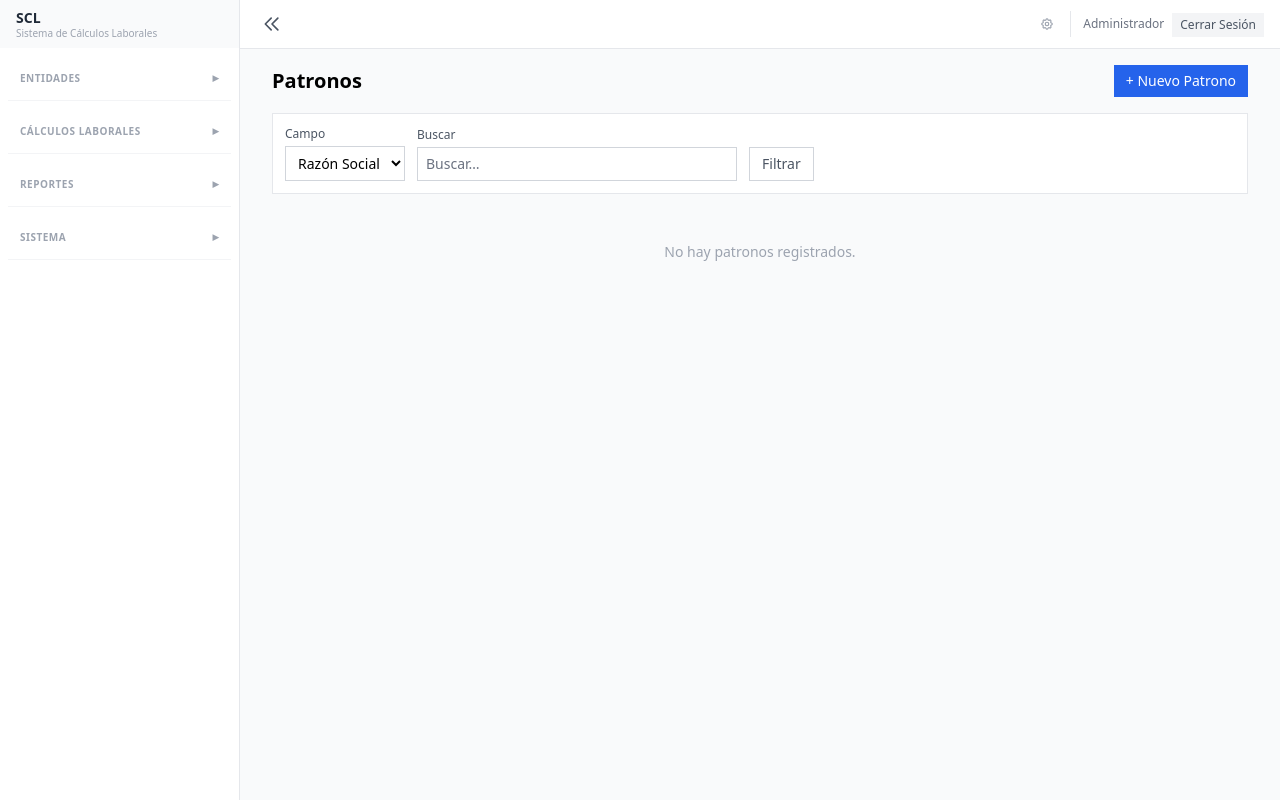
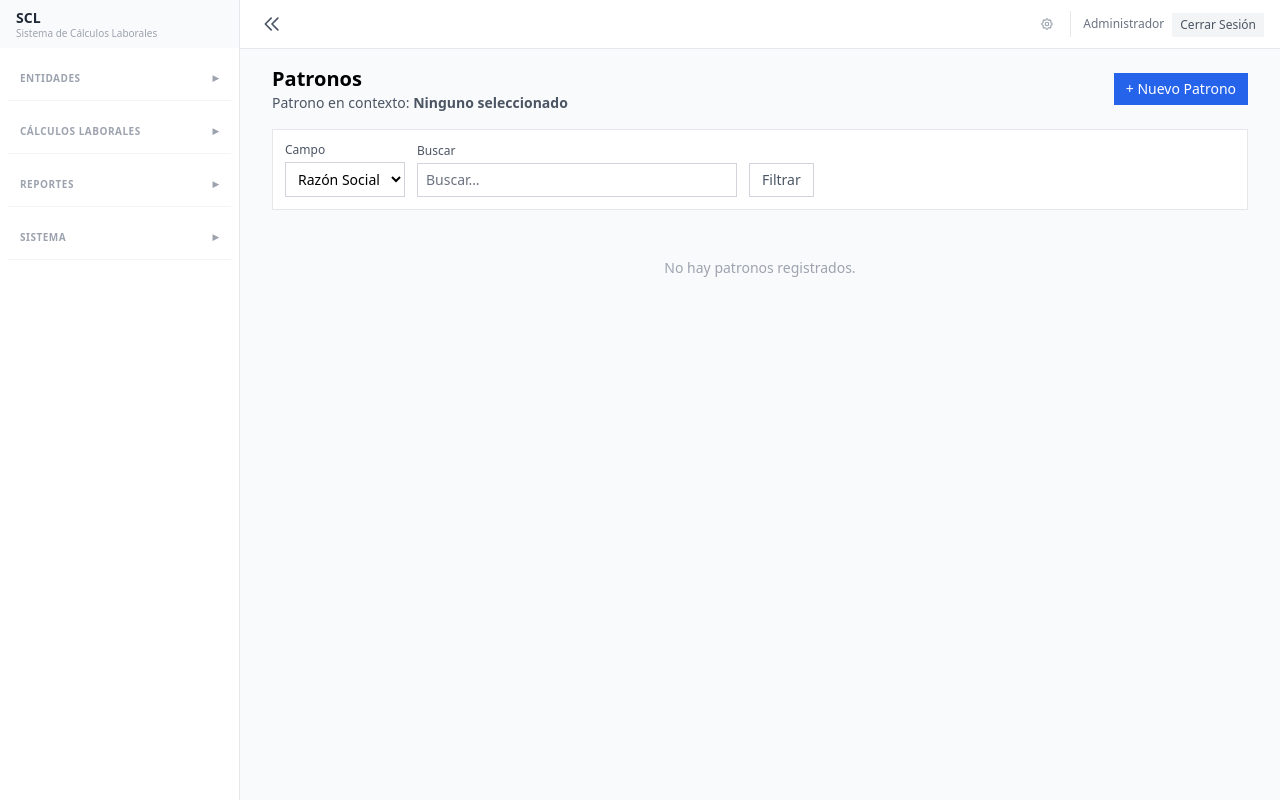
Before and after one commit to edwards1978/scl, a Laravel app: page /patronos in a window 1280 px wide. Run offline with Laravel 12, Linux system fonts and the light colour scheme; the visitor is signed in with stand-in values (Sample User, id 1); data comes from the database, SQL or seed files in the repository; data that the repository does not hold is empty; style sheets or scripts are compiled from the project's sources; some libraries are stand-ins or nearby versions.

Commit message:
feat(patronos): seleccionar patrono desde el listado

```diff
--- a/app/Http/Controllers/Web/PatronoController.php
+++ b/app/Http/Controllers/Web/PatronoController.php
@@ -8,12 +8,16 @@ use App\Http\Controllers\Controller;
 use App\Http\Requests\StorePatronoRequest;
 use App\Http\Requests\UpdatePatronoRequest;
 use App\Models\Patrono;
+use App\Services\PatronoContextoService;
 use Illuminate\Http\RedirectResponse;
 use Illuminate\Http\Request;
+use Illuminate\Support\Facades\Gate;
 use Illuminate\View\View;
 
 class PatronoController extends Controller
 {
+    public function __construct(private readonly PatronoContextoService $contexto) {}
+
     public function index(Request $request): View
     {
         $porPagina = (int) min(max($request->integer('porPagina', 15), 5), 100);
@@ -41,6 +45,21 @@ class PatronoController extends Controller
 
         return redirect()->route('patronos.index')
             ->with('success', "Patrono {$patrono->razon_social} creado exitosamente.");
+    }
+
+    public function seleccionar(Request $request, Patrono $patrono): RedirectResponse
+    {
+        Gate::authorize('view', $patrono);
+
+        if ($patrono->estado !== 'Activo') {
+            return redirect()->route('patronos.index')
+                ->with('error', 'Solo se puede seleccionar un patrono activo.');
+        }
+
+        $this->contexto->seleccionar($request, $patrono);
+
+        return redirect()->route('empleados.index')
+            ->with('success', "Contexto seleccionado: {$patrono->razon_social}.");
     }
 
     public function edit(Patrono $patrono): View
--- /dev/null
+++ b/app/Services/PatronoContextoService.php
@@ -0,0 +1,38 @@
+<?php
+
+declare(strict_types=1);
+
+namespace App\Services;
+
+use App\Models\Patrono;
+use Illuminate\Http\Request;
+use Illuminate\Support\Facades\Cookie;
+
+class PatronoContextoService
+{
+    /**
+     * Guarda el patrono activo en sesión y en la cookie cifrada de contexto.
+     */
+    public function seleccionar(Request $request, Patrono $patrono): void
+    {
+        session([
+            'patrono_id' => $patrono->id,
+            'nombre_patrono' => $patrono->razon_social,
+        ]);
+
+        // Cookie cifrada y autenticada por EncryptCookies: no se puede alterar
+        // el patrono sin la clave de la aplicación.
+        Cookie::queue(Cookie::make('scl_ctx', json_encode([
+            'patrono_id' => $patrono->id,
+        ]), 60 * 24 * 30, '/', null, $request->isSecure(), true));
+    }
+
+    /**
+     * Elimina el patrono activo de sesión y cookie.
+     */
+    public function limpiar(): void
+    {
+        session()->forget(['patrono_id', 'nombre_patrono']);
+        Cookie::queue(Cookie::forget('scl_ctx'));
+    }
+}
--- a/resources/views/patronos/index.blade.php
+++ b/resources/views/patronos/index.blade.php
@@ -1,9 +1,18 @@
 @extends('layouts.app')
 
 @section('content')
+@php
+	$patronoActual = (int) session('patrono_id');
+@endphp
 <div class="p-4 mx-4">
 	<div class="flex items-center justify-between mb-4">
-		<h1 class="text-xl font-semibold">Patronos</h1>
+		<div>
+			<h1 class="text-xl font-semibold">Patronos</h1>
+			<p class="text-sm text-gray-600">
+				Patrono en contexto:
+				<strong>{{ session('nombre_patrono', 'Ninguno seleccionado') }}</strong>
+			</p>
+		</div>
 		<a href="{{ route('patronos.create') }}" class="px-3 py-1.5 text-sm bg-blue-600 text-white hover:bg-blue-700">+ Nuevo Patrono</a>
 	</div>
 
@@ -63,6 +72,20 @@
 							</td>
 							<td class="px-4 py-2">
 								<div class="flex items-center justify-end gap-0.5">
+									@if ($p->estado === 'Activo')
+										@if ($patronoActual === $p->id)
+											<span class="p-1 text-green-600" title="Patrono en contexto" aria-label="Patrono en contexto">
+												<svg class="w-3.5 h-3.5" fill="none" stroke="currentColor" viewBox="0 0 24 24"><path stroke-linecap="round" stroke-linejoin="round" stroke-width="2" d="M9 12l2 2 4-4m6 2a9 9 0 11-18 0 9 9 0 0118 0z"/></svg>
+											</span>
+										@else
+											<form action="{{ route('patronos.seleccionar', $p) }}" method="POST">
+												@csrf
+												<button type="submit" class="p-1 text-gray-400 hover:text-green-600 hover:bg-green-50" title="Seleccionar patrono" aria-label="Seleccionar {{ $p->razon_social }}">
+													<svg class="w-3.5 h-3.5" fill="none" stroke="currentColor" viewBox="0 0 24 24"><path stroke-linecap="round" stroke-linejoin="round" stroke-width="2" d="M9 12l2 2 4-4m6 2a9 9 0 11-18 0 9 9 0 0118 0z"/></svg>
+												</button>
+											</form>
+										@endif
+									@endif
 									<a href="{{ route('patronos.edit', $p) }}" class="p-1 text-gray-400 hover:text-amber-500 hover:bg-amber-50" title="Editar">
 										<svg class="w-3.5 h-3.5" fill="none" stroke="currentColor" viewBox="0 0 24 24"><path stroke-linecap="round" stroke-linejoin="round" stroke-width="2" d="M11 5H6a2 2 0 00-2 2v11a2 2 0 002 2h11a2 2 0 002-2v-5m-1.414-9.414a2 2 0 112.828 2.828L11.828 15H9v-2.828l8.586-8.586z"/></svg>
 									</a>
--- a/routes/web.php
+++ b/routes/web.php
@@ -86,6 +86,7 @@ Route::middleware('auth')->group(function () {
         Route::get('/', [PatronoController::class, 'index'])->name('index');
         Route::get('create', [PatronoController::class, 'create'])->name('create');
         Route::post('/', [PatronoController::class, 'store'])->name('store');
+        Route::post('{patrono}/seleccionar', [PatronoController::class, 'seleccionar'])->name('seleccionar');
         Route::get('{patrono}/edit', [PatronoController::class, 'edit'])->name('edit');
         Route::put('{patrono}', [PatronoController::class, 'update'])->name('update');
         Route::patch('{patrono}/toggle-estado', [PatronoController::class, 'toggleEstado'])->name('toggle');
```
Also changed, not shown: ANALISIS_PROYECTO.md (+8 -7 lines), DEPLOY.md (+1 -1 lines), app/Http/Controllers/Web/EntornoController.php (+5 -13 lines), tests/Feature/Seguridad/AccesoPatronosTest.php (+27 -0 lines).
